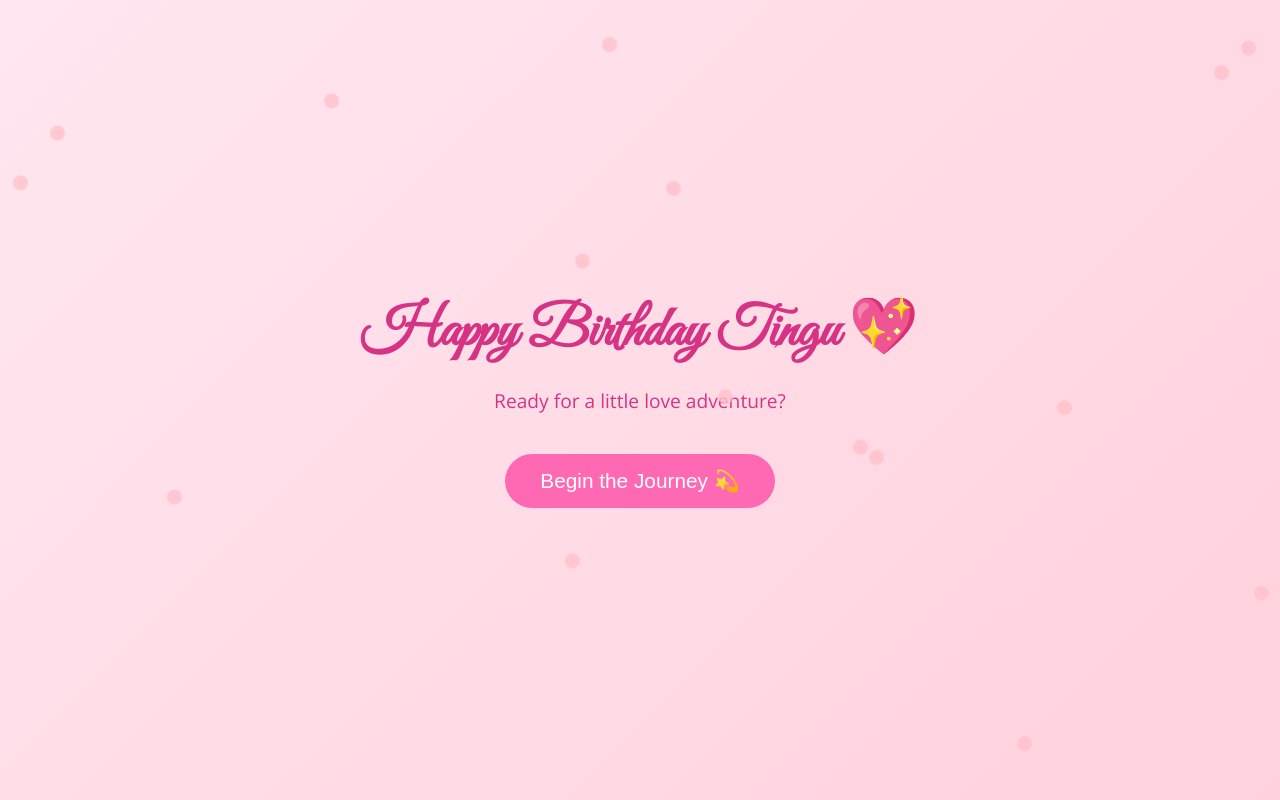
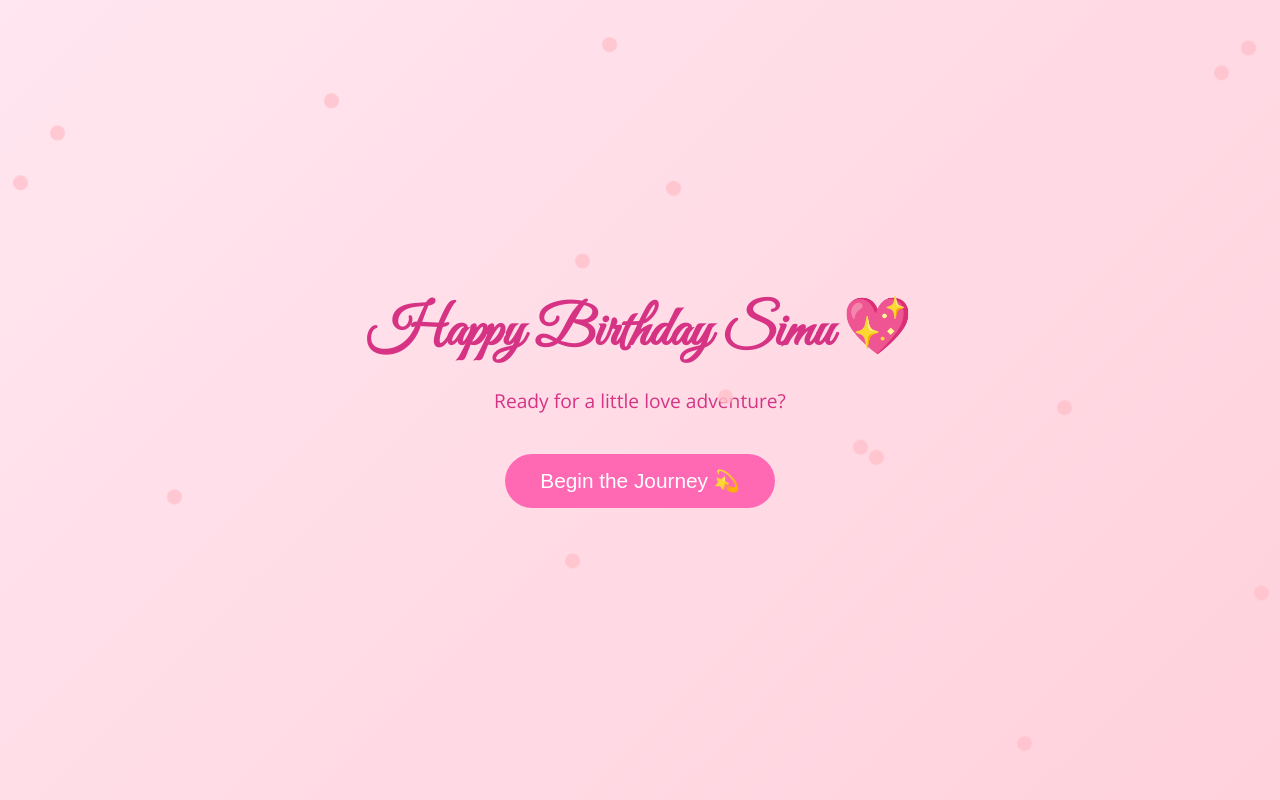
Before and after one commit to Vansh825/HTML, a plain HTML site: page index.html in a window 1280 px wide. Drawn offline with nearby package versions, Linux system fonts and the light colour scheme.

Commit message:
Update index.html

```diff
--- a/index.html
+++ b/index.html
@@ -3,7 +3,7 @@
 <head>
   <meta charset="UTF-8" />
   <meta name="viewport" content="width=device-width, initial-scale=1.0"/>
-  <title>For Tingu 🤏💖</title>
+  <title>For Simu 💖</title>
   <style>
     @import url('https://fonts.googleapis.com/css2?family=Great+Vibes&family=Open+Sans:wght@300&display=swap');
 
@@ -155,7 +155,7 @@
   <!-- Screen 1: Welcome -->
   <div id="screen1" class="screen active">
     <div>
-      <h1 style="font-family: 'Great Vibes', cursive; font-size: 3.5em;">Happy Birthday Tingu 💖</h1>
+      <h1 style="font-family: 'Great Vibes', cursive; font-size: 3.5em;">Happy Birthday Simu 💖</h1>
       <p style="margin-top: 20px; font-size: 1.2em;">Ready for a little love adventure?</p>
       <button class="btn" onclick="goToQuiz()">Begin the Journey 💫</button>
     </div>
```
